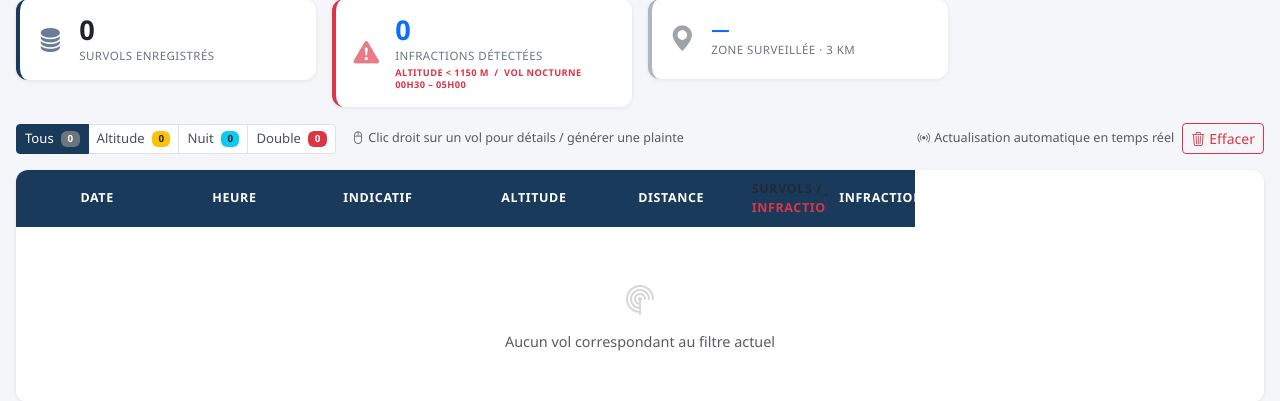
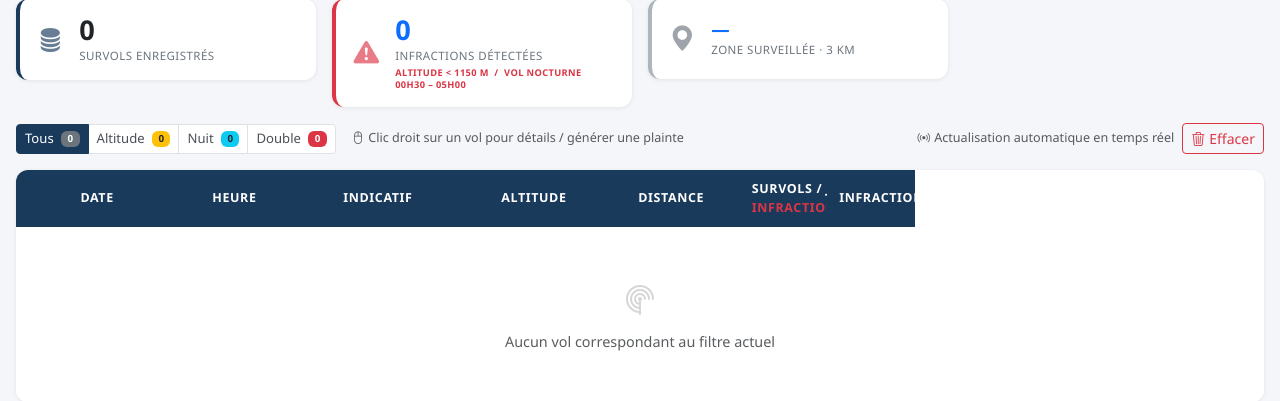
Before and after one commit to dcoldefy/RaspSurvAlerte, a Flask app: page / in a window 1280 px wide. Shown: the part 73-474 px from the top of the page. Run offline with Flask 3, Linux system fonts and the light colour scheme; the visitor is signed in with stand-in values (Sample User, id 1); data that the repository does not hold is empty; some libraries are stand-ins or nearby versions.

Commit message:
fix: header colonne survols — blanc + infractions / jour
Co-Authored-By: Claude Sonnet 4.6 <noreply@anthropic.com>

```diff
--- a/templates/index.html
+++ b/templates/index.html
@@ -95,7 +95,7 @@
         <th class="col-sortable" data-col="icao24">ICAO24</th>
         <th class="col-sortable text-end" data-col="altitude_m">Altitude</th>
         <th class="col-sortable text-end" data-col="distance_km">Distance</th>
-        <th class="text-center small text-muted" style="white-space:nowrap;">survols / jour<br><span class="text-danger">infractions</span></th>
+        <th class="text-center small" style="white-space:nowrap;">survols / jour<br><span class="text-danger">infractions / jour</span></th>
         <th class="col-sortable text-end" data-col="vitesse_kmh">Vitesse</th>
         <th class="col-sortable text-end" data-col="cap_deg">Cap</th>
         <th class="col-sortable" data-col="pays">Pays</th>
```
